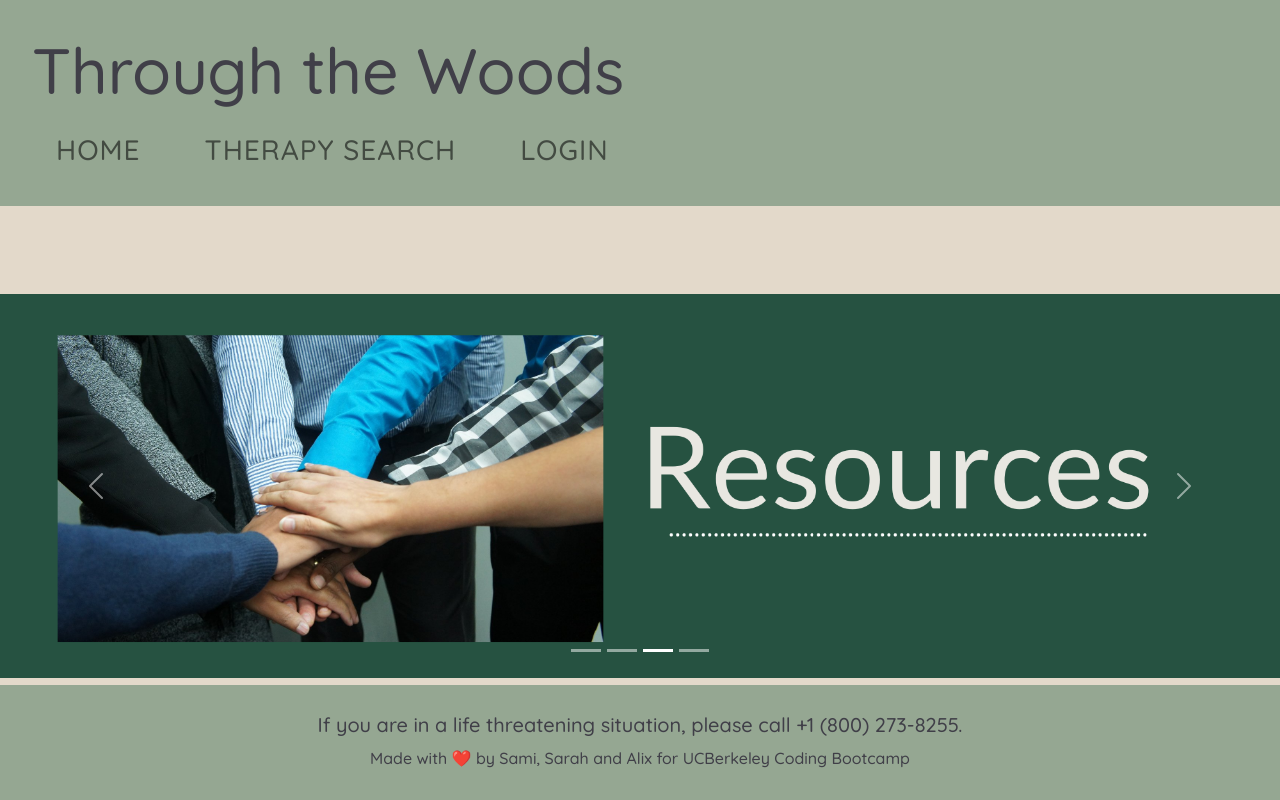
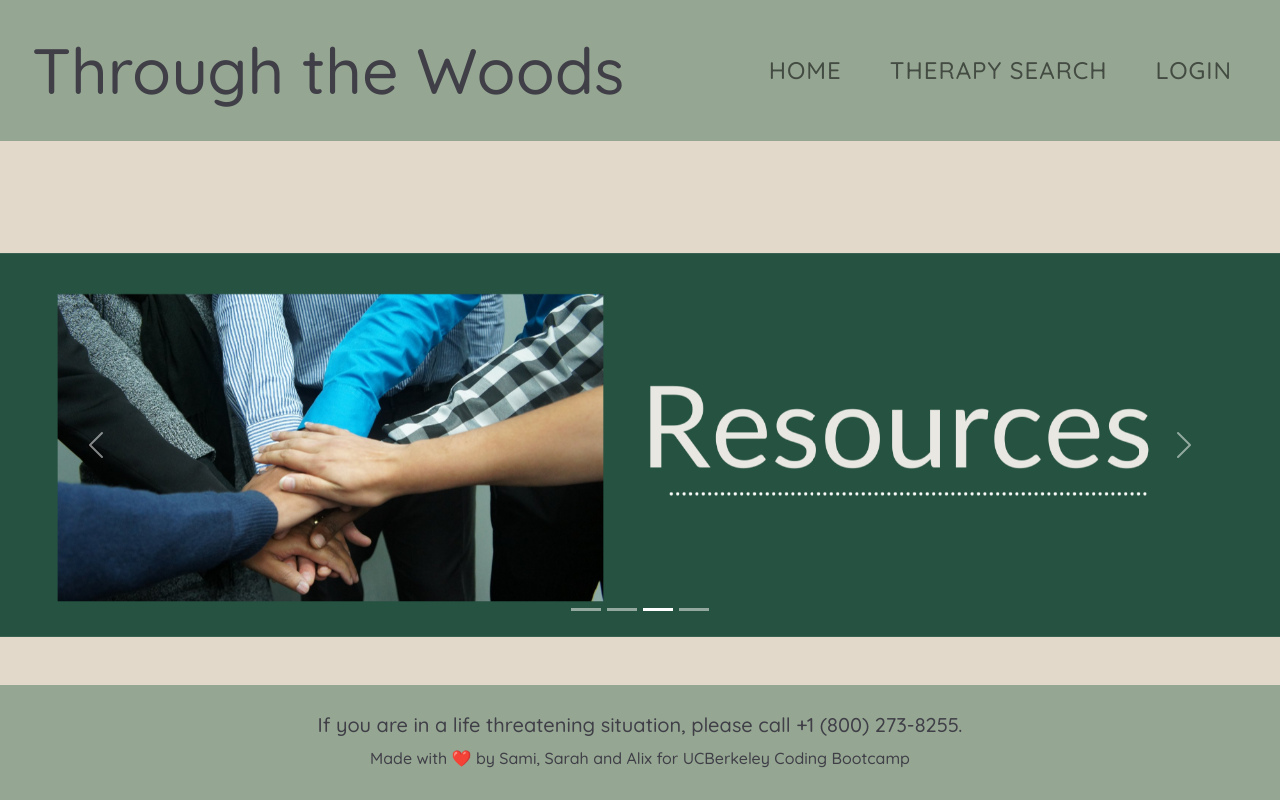
Before and after one commit to samikhawja/project_three, a React (Create React App) app in the folder client/: page / in a window 1280 px wide. Built offline with nearby package versions, Linux system fonts and the light colour scheme; no server answers.

Commit message:
Restoring some client logic merge overwritten, style polish to quote & navemenu sizing/spacing

```diff
--- a/client/src/components/MainNav/MainNav.js
+++ b/client/src/components/MainNav/MainNav.js
@@ -20,29 +20,29 @@ const MainNav = () => {
           Through the Woods
         </h1>
         <Nav className="px-3 mt-2 mx-2 fs-6" id="nav-pages">
-          <Nav.Link href="/" className="mx-4 h3">
+          <Nav.Link href="/" className="mx-3 h4">
             HOME
           </Nav.Link>
-          <Nav.Link href="/therapy" className="mx-4 h3">
+          <Nav.Link href="/therapy" className="mx-3 h4">
             THERAPY SEARCH
           </Nav.Link>
           {/* Authenticated user nav includes Dashboard and Logout options */}
           {Auth.loggedIn() ? (
             //Need to maintain single parent element or it all borks
             <>
-              <Nav.Link href="/dashboard" className="mx-4 h3">
+              <Nav.Link href="/dashboard" className="mx-3 h4">
                 DASHBOARD
               </Nav.Link>
-              <Nav.Link href="/journal" className="mx-4 h3">
+              <Nav.Link href="/journal" className="mx-3 h4">
                 JOURNAL
               </Nav.Link>
-              <Nav.Link className="mx-4 h3" onClick={Auth.logout}>
+              <Nav.Link className="mx-3 h4" onClick={Auth.logout}>
                 LOGOUT
               </Nav.Link>
             </>
           ) : (
             <Nav.Link
-              className="mx-4 h3"
+              className="mx-3 h4"
               onClick={() => setShowLoginModal(true)}
             >
               LOGIN
--- a/client/src/components/Quote.js
+++ b/client/src/components/Quote.js
@@ -1,7 +1,5 @@
 import React, { useEffect, useState } from 'react';
 import axios from "axios";
-
-require('dotenv').config();
 
 const myStyle = {
     color: "#6D757D",
@@ -25,13 +23,17 @@ export default function Quote() {
     return (
     <div className="text-center py-6 col-8 offset-2">
         <div className="py-4">
+            <div className="py-1">
                 <h4>
                     {' '}{quote.content}{' '}
                 </h4>
+            </div>
+            <div className="py-1">
                 <h5 style={myStyle}>
                     {quote.author}
                 </h5>
             </div>
         </div>
+    </div>
     );
 }
--- a/client/src/utils/mutations.js
+++ b/client/src/utils/mutations.js
@@ -8,7 +8,6 @@ export const LOGIN = gql`
         token
         user {
             _id
-            createdAt
         }
     }
 }
@@ -20,7 +19,6 @@ export const CREATE_USER = gql`
             token
             user {
                 _id
-                createdAt
             }
         }
     }
```
Lines whose indentation alone changed are shown as unchanged.
